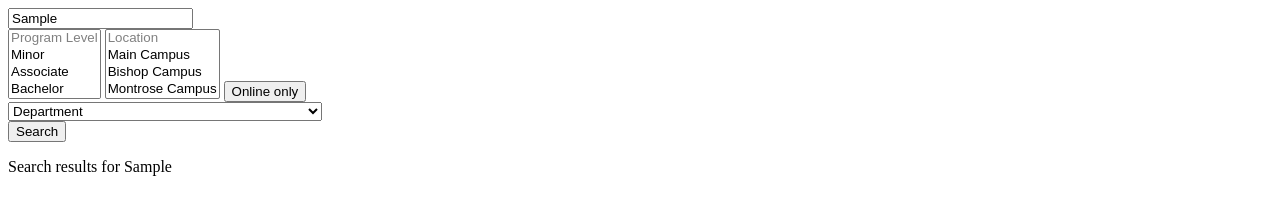
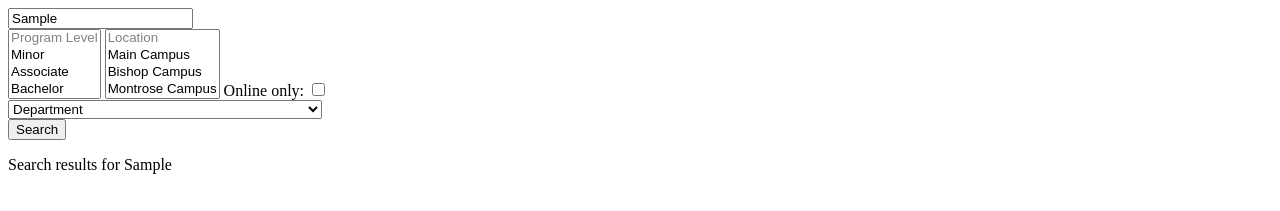
Before and after one commit to jennicar/OOP, a plain HTML site: page index.html in a window 1280 px wide. Both pictures are taken after typing "Sample" into the empty fields and a click on the button "Search". Shown: the top 211 px of the page. Drawn offline with nearby package versions, Linux system fonts and the light colour scheme.

Commit message:
added checkbox, modified keyword search

```diff
--- a/index.html
+++ b/index.html
@@ -23,7 +23,7 @@
 	<option>Bishop Campus</option>
 	<option>Montrose Campus</option>
 	</select>
-	<input id="format_btn" type="button" value="Online only">
+	Online only: <input id="format_val" type="checkbox">
 	</div>
 	<div><select id="dept_val">
 	<option selected="selected">Department</option>
--- a/js/display.js
+++ b/js/display.js
@@ -38,7 +38,7 @@ note: should be in js folder
 	function load_degrees(){
 		// when adding degrees, make sure the degree name here matches the div id on the html page, avoid using symbols, did not account for it
 		var accounting = new Degree("Accounting", "Business", "Online", ["Bachelor", "Master's"], ["Main Campus"]);
-		accounting.keywords = "accounting public accounting general accounting master of business administration 3+2, 3+2 program";
+		accounting.keywords = "accounting public accounting general accounting master of business administration 3+2 program";
 		var addiction_studies = new Degree("Addiction Studies", "Social and Behavioral Sciences", "Traditional", ["Minor"], ["Main Campus"]);
 		addiction_studies.keywords = "addiction studies addiction counselor human services"
 		var agriculture_science = new Degree("Agriculture Science", "WCCC", "Online", ["Associate", "Master's"], ["Bishop Campus"]);
--- a/js/filter.js
+++ b/js/filter.js
@@ -24,9 +24,9 @@ window.onload = function(){
         var program_val = $('#program_val').val();
         var location_val = $('#location_val').val();
         var keywords_val = $('#keywords_val').val().trim();
-
-        if (online_toggle_check == false) var filter = new Filter('Traditional');
-        else if (online_toggle_check == true) var filter = new Filter('Online');
+		var formal_val = document.getElementById('format_val');
+        if (formal_val.checked == false) var filter = new Filter('Traditional');
+        else var filter = new Filter('Online');
         if (dept_val !== 'Department') filter.dept_val = dept_val;
         if (program_val !== null) filter.program_val = program_val;
         if (location_val !== null) filter.location_val = location_val;
@@ -286,7 +286,7 @@ window.onload = function(){
 				// keyword
 				if (this.keywords_val !== ''){
 					var regex = new RegExp(this.keywords_val, "gi");
-					if (degrees[i].keywords.match(regex)) check_keyword = true;
+					if (degrees[i].keywords.replace(/ /g, '').match(regex)) check_keyword = true;
 					else check_keyword = false;
 				}
 				if ((check === true) && (check_keyword === true)) matches.push(degrees[i]);
```
